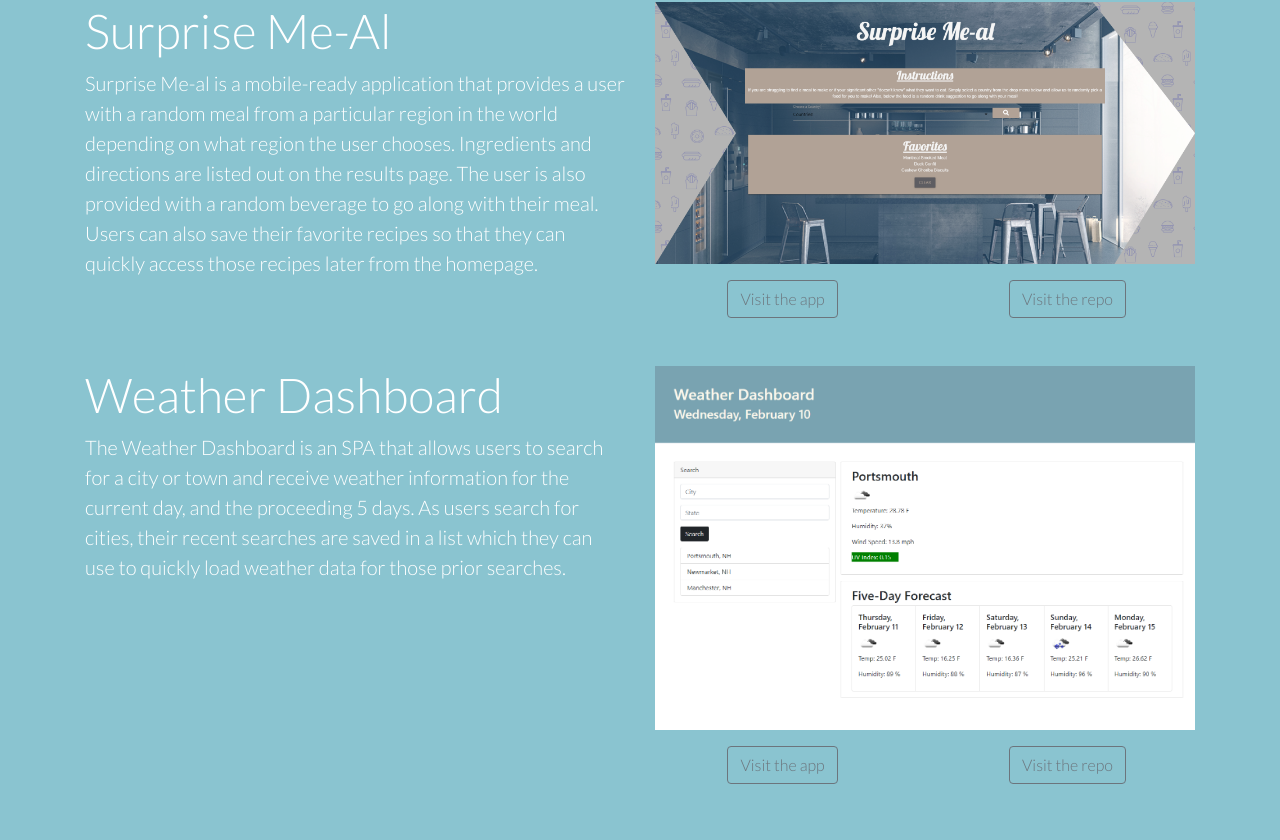
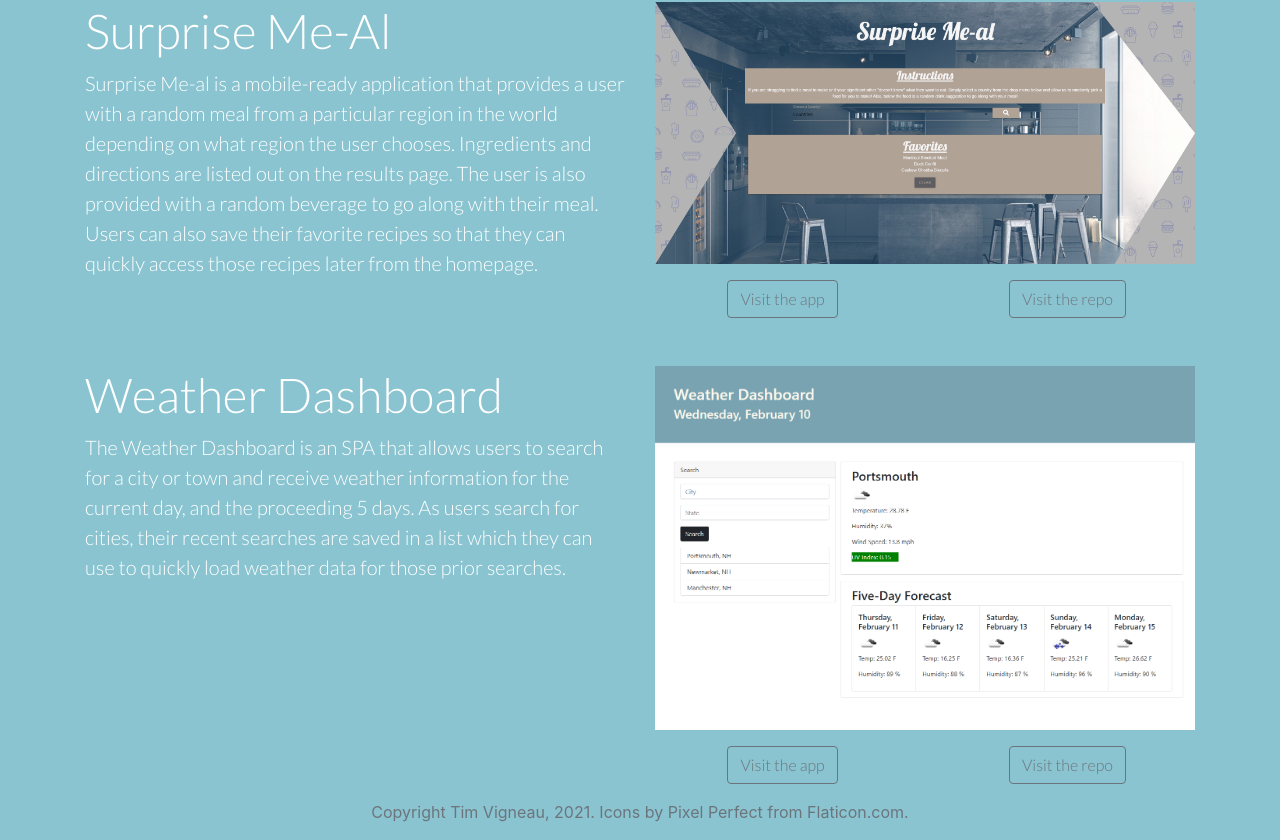
Before and after one commit to tjvig94/tjvig94.github.io, a React (Create React App) app: page /portfolio in a window 1280 px wide. Shown: the part 563-1403 px from the top of the page. Before the commit the page ends 1347 px from the top, so only its background shows below. Built offline with nearby package versions, Linux system fonts and the light colour scheme.

Commit message:
Added basic footer

```diff
--- a/src/App.js
+++ b/src/App.js
@@ -14,6 +14,7 @@ function App() {
         <Route exact path="/" component={Homepage} />
         <Route exact path="/about" component={About} />
         <Route exact path="/portfolio" component={Portfolio} />
+        <Footer />
       </Router>
     </div>
 
--- a/src/components/Footer.js
+++ b/src/components/Footer.js
@@ -1,7 +1,15 @@
 import React from 'react';
 
 function Footer() {
-
+    const date = new Date();
+    const year = date.getFullYear();
+    return(
+        <footer className="footer py-3 mt-auto">
+            <div className="container-fluid text-center">
+                <span className="text-muted">Copyright Tim Vigneau, {year}. Icons by Pixel Perfect from Flaticon.com.</span>
+            </div>
+        </footer>
+    )
 }
 
 export default Footer;
```
